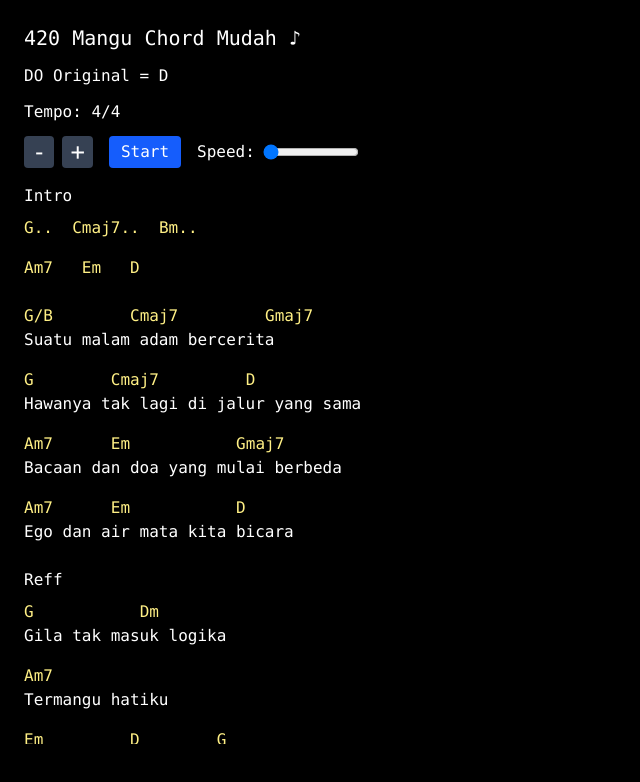
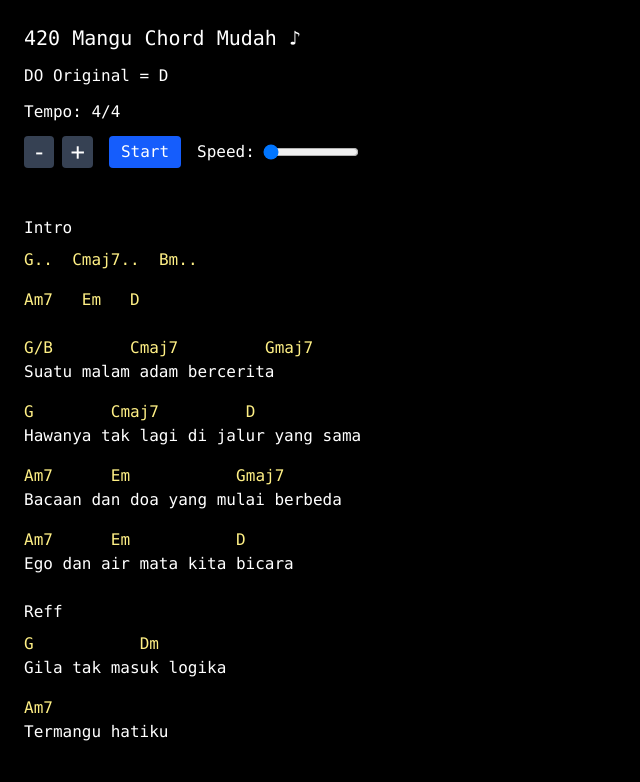
Before and after one commit to EmilFerdinanA/chordkita-temp, a React (Vite) app: page / in a window 1280 px wide. Shown: the top 782 px of the page, without its empty margins (0-640 px from the left). Built offline with nearby package versions, Linux system fonts and the light colour scheme.

Commit message:
padding trop

```diff
--- a/src/App.tsx
+++ b/src/App.tsx
@@ -237,7 +237,7 @@ function ChordViewer({ song }: any) {
         </div>
       </div>
 
-      <div ref={scrollRef} className="overflow-y-auto max-h-[70vh] pr-4">
+      <div ref={scrollRef} className="overflow-y-auto max-h-[70vh] pr-4 pt-8">
         {song.sections.map((section: any, i: number) => (
           <div key={i} className="mb-6">
             {section.title && <h2 className="mb-2">{section.title}</h2>}
```
